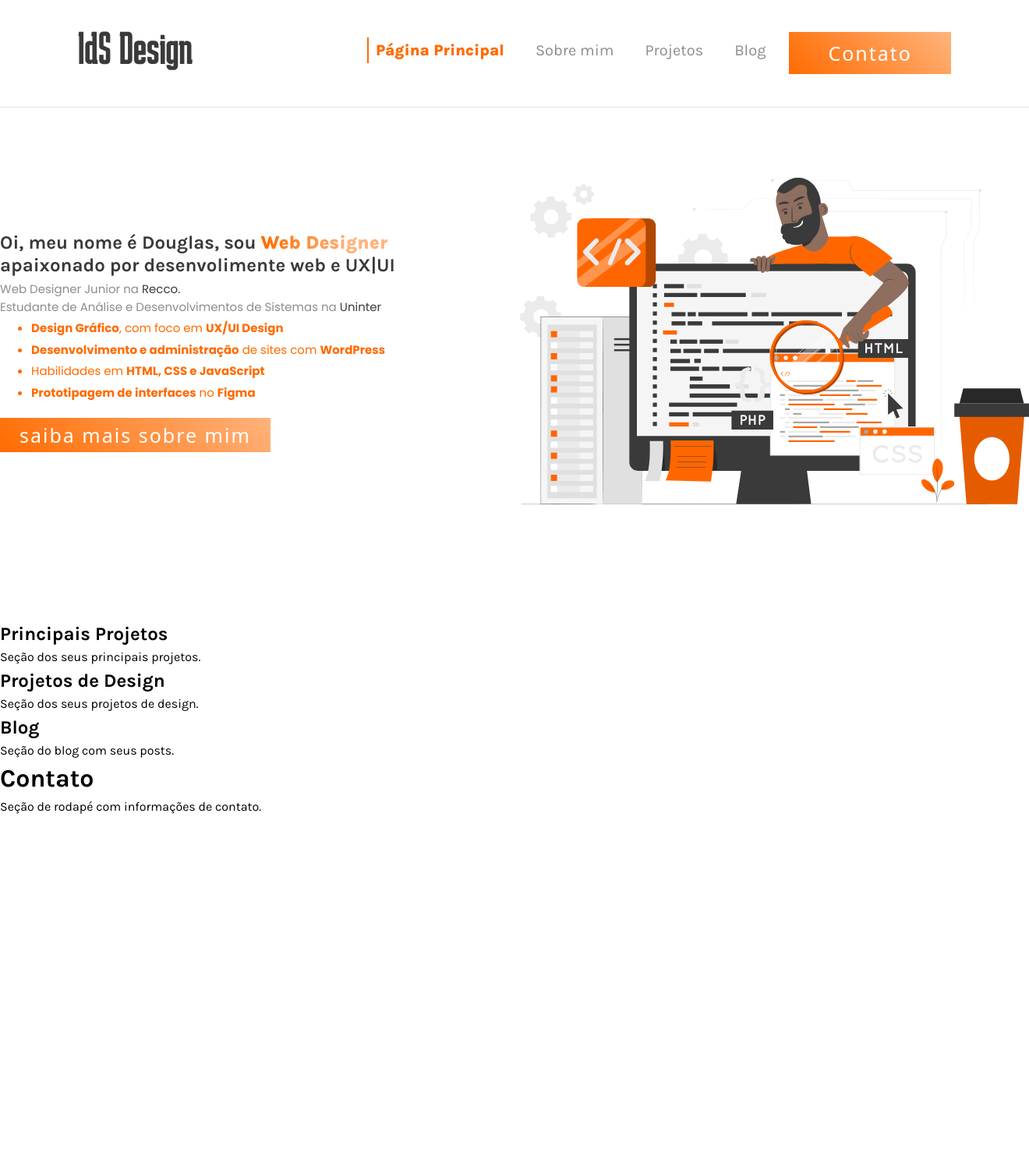
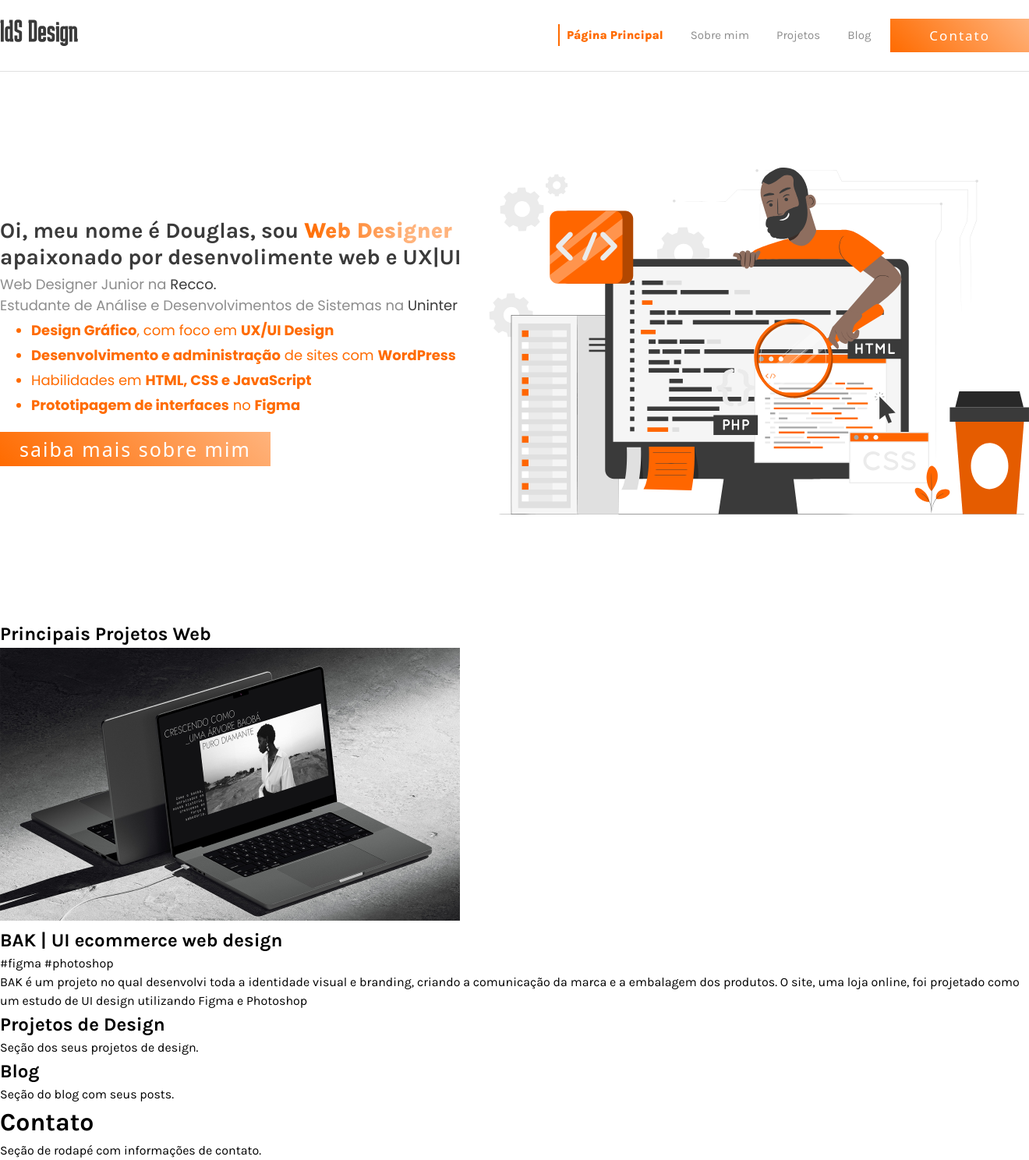
Before and after one commit to idsdesigner/site-portfolio, a PHP site: page / in a window 1320 px wide. Shown: the whole page at 78% size. Before the commit the page ends 1044 px from the top, so only its background shows below. Run offline with PHP 8.4, Linux system fonts and the light colour scheme; some web fonts are replaced.

Commit message:
ajustando responsividade da #home

```diff
--- a/css/home.css
+++ b/css/home.css
@@ -4,7 +4,7 @@
 }
 
 .pagina-informacao h1{
-    font-size: 2.4rem;
+    font-size: 2.8rem;
     color: var(--cor-primaria-escura);
     line-height: 120%;
     margin-bottom: 5px;
@@ -15,7 +15,7 @@
     font-weight: 400;
     color: var(--cor-secundaria-escura);
     margin: 0;
-    font-size: 1.5rem;
+    font-size: 1.8rem;
   }
 
   .pagina-informacao .destaque-texto-home{
@@ -32,7 +32,7 @@
     font-family: "Poppins", sans-serif;
     font-weight: 400;
     margin: 5px auto auto 40px;
-    font-size: 1.5rem;
+    font-size: 1.8rem;
   }
 
   .pagina-informacao ul{
@@ -41,16 +41,13 @@
 
   .img-inicial {
     flex: 1;
-    max-width: 50%;
     display: flex;
-    justify-content: center;
-    align-items: center;
+    justify-content: end;
   }
 
   .img-inicial img{
-    max-width: 100%;
-    max-width: 1000px;
-    width: 1000px;
+    max-width: 800px;
+    width: 700px;
     height: auto;
   }
 
--- a/css/layout.css
+++ b/css/layout.css
@@ -12,3 +12,19 @@ body {
   header {
     background-color: var(--cor-primaria-escura);
   }
+
+  #home{
+    padding-top: 80px;
+    display: flex;
+    flex-direction: row;
+    height: calc(100vh - 5px);
+    align-items: center;
+    justify-content: space-between;
+    gap: 20px;
+}
+
+section{
+  max-width: 1400px;    /* Limita a largura máxima a 1400px */
+  margin: 0 auto;       /* Centraliza o conteúdo */
+  padding: auto 100px;
+}
--- a/css/menu.css
+++ b/css/menu.css
@@ -11,25 +11,27 @@ header{
   display: flex;
   justify-content: space-between;
   align-items: center;
-  padding: 40px 100px;
+  margin: 25px auto;
+  max-width: 1400px;
 }
 
 .logo img{
-  max-width: 150px;
+  max-width: 100%;
+  max-width: 100px;
+  width: 150px;
+  height: auto;
 }
 
 /*Menu de navegação*/
 .menu-navegacao ul{
   list-style: none;
-  margin: 0;
-  padding: 0;
   display: flex;
-  gap: 20px; /*Espaçamento entreos elementos*/
+  gap: 15px; /*Espaçamento entreos elementos*/
 }
 
 .menu-navegacao a{
   font-weight: 400;
-  font-size: 2rem;
+  font-size: 1.5rem;
   color: var(--cor-secundaria-escura);
   text-decoration: none;
   padding: 5px 10px;
@@ -56,5 +58,5 @@ header{
 .menu-navegacao .botao-contato{
   color: var(--cor-clara);
   padding: 10px 50px;
-  font-size: 2.5rem;
+  font-size: 1.7rem;
 }
--- a/css/responsividade.css
+++ b/css/responsividade.css
@@ -1,3 +1,25 @@
+@media (max-width: 1300px) {
+  .pagina-informacao h1{
+    font-size: 2.5rem;
+  }
+
+  .pagina-informacao p{
+    font-size: 1.5rem;
+  }
+
+  .pagina-informacao li{
+    font-size: 1.5rem;
+  }
+
+  .img-inicial img{
+    width: 500px;
+  }
+
+  section{
+    max-width: 1100px;    /* Limita a largura máxima a 1400px */
+  }
+}
+
 @media (max-width: 768px) {
     nav ul {
       flex-direction: column;
--- a/css/secoes.css
+++ /dev/null
@@ -1,10 +0,0 @@
-#home{
-    margin-top: 0;
-    padding-top: 80px;
-    display: flex;
-    flex-direction: row;
-    height: calc(100vh - 5px);
-    align-items: center;
-    justify-content: space-between;
-    gap: 20px;
-}
--- a/css/style.css
+++ b/css/style.css
@@ -56,7 +56,7 @@ input, textarea, select, button {
 .botao-contato{
     background: var(--degrade-primario);
     font-family: "Karantina", system-ui;
-    font-weight:400;
+    font-weight: 400;
     border: none;
     cursor: pointer;
     transition: background-color 0.3s ease;
--- a/index.html
+++ b/index.html
@@ -13,7 +13,6 @@
     <link rel="stylesheet" href="css/colors.css">        <!-- Estilos globais de cores no site -->
     <link rel="stylesheet" href="css/menu.css">         <!-- Estilos específicos para o menu fixo -->
     <link rel="stylesheet" href="css/home.css">         <!-- Estilos específicos para o menu fixo -->
-    <link rel="stylesheet" href="css/secoes.css">     <!-- Estilos das seções (sobre, projetos, blog) -->
     <link rel="stylesheet" href="css/responsividade.css">   <!-- Estilos para responsividade -->
 
 </head>
@@ -56,8 +55,13 @@
     </section>
 
     <section id="projetos">
-        <h1>Principais Projetos</h1>
-        <p>Seção dos seus principais projetos.</p>
+        <h1>Principais Projetos Web</h1>
+        <div>
+            <img src="./img/capa-projeto-BAK.png" alt="BAK | UI ecommerce web design">
+            <h2>BAK | UI ecommerce web design</h2>
+            <p>#figma #photoshop</p>
+            <p>BAK é um projeto no qual desenvolvi toda a identidade visual e branding, criando a comunicação da marca e a embalagem dos produtos. O site, uma loja online, foi projetado como um estudo de UI design utilizando Figma e Photoshop</p>
+        </div>
     </section>
 
     <section id="design">
```
Also changed, not shown: img/capa-projeto-BAK.png (added).
